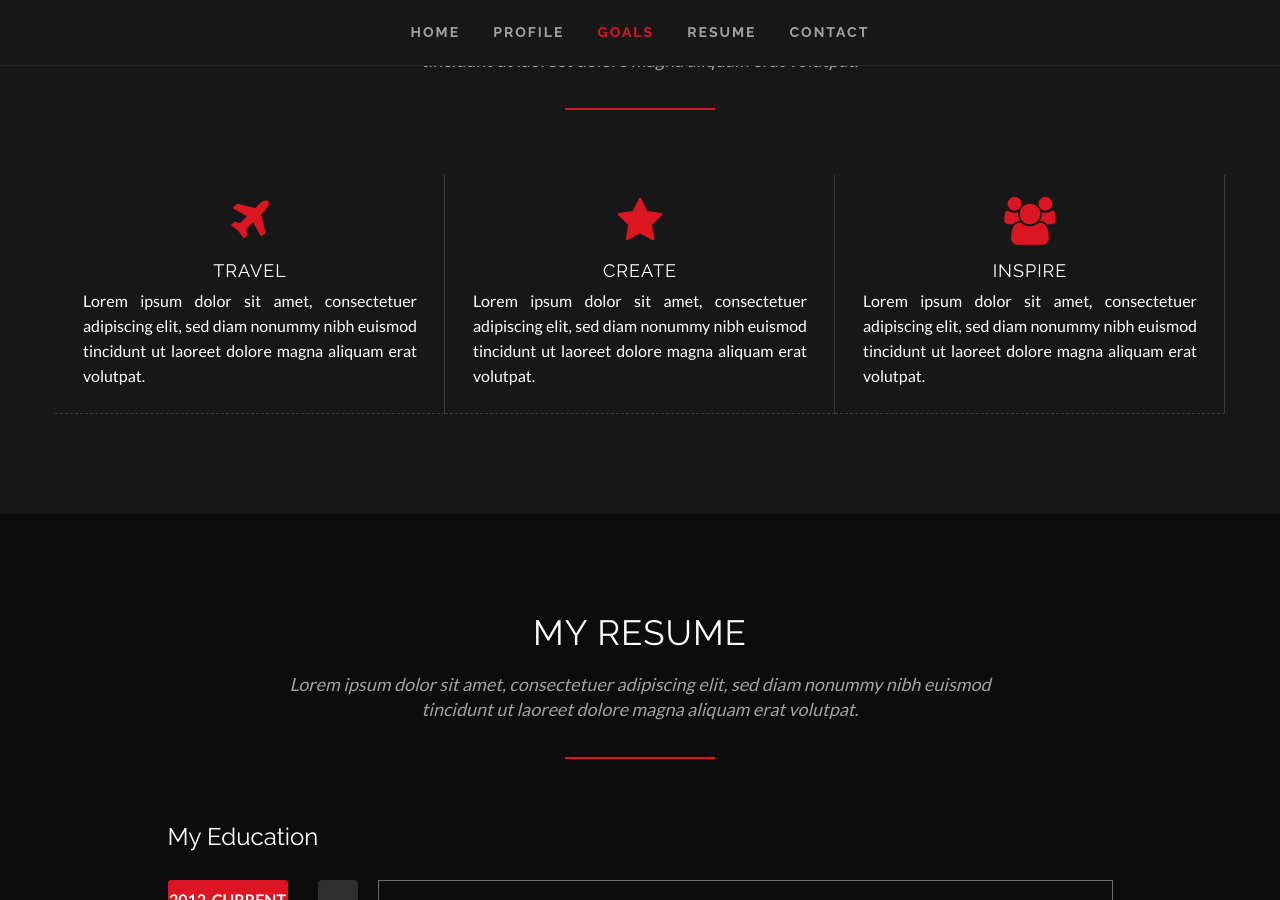
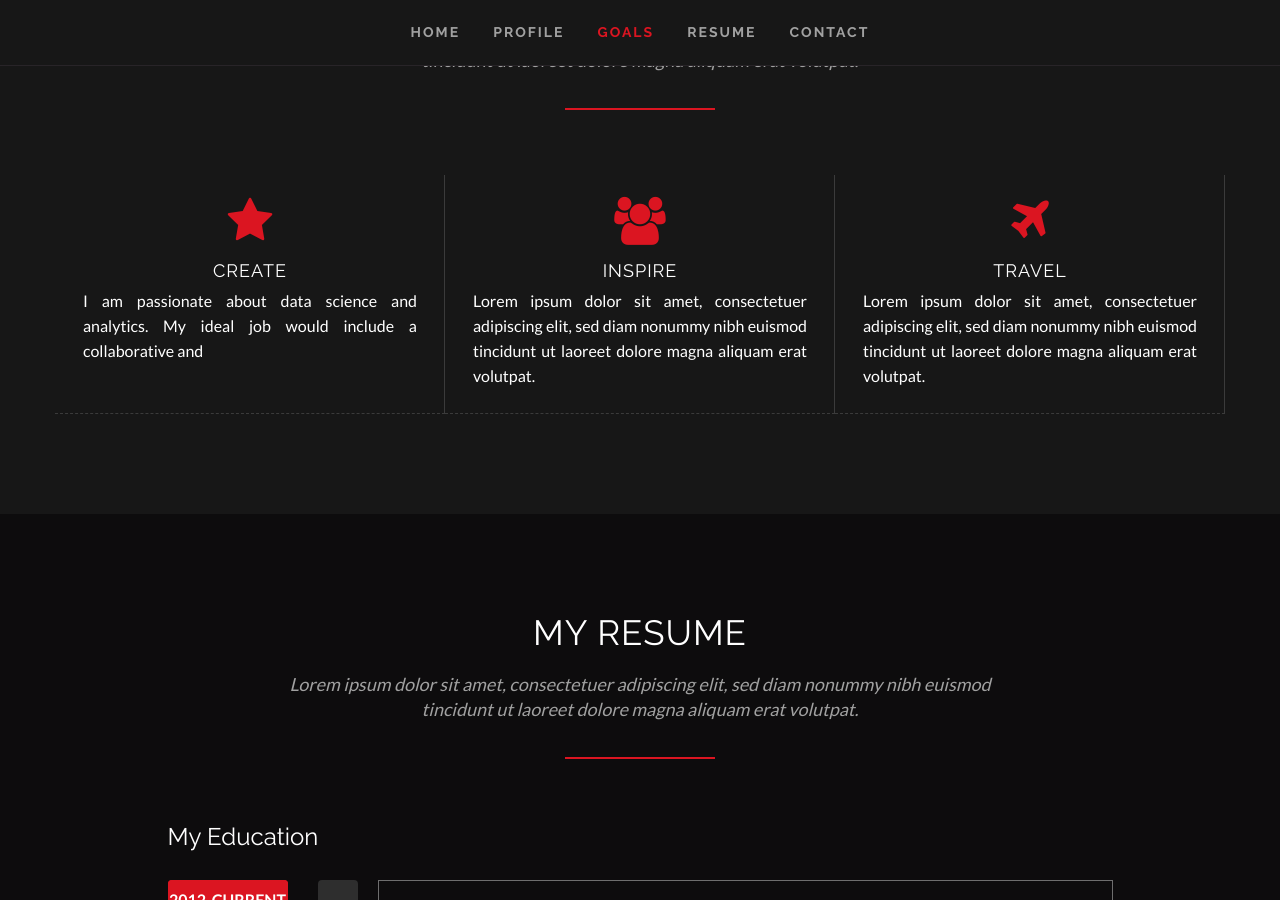
Before and after one commit to clearcareer/AndrewHopp, a Jekyll site: the page built from index.html, in a window 1280 px wide and 900 px high, scrolled down 1782 px. Built offline with Jekyll 4.4.1, drawn with Linux system fonts in a browser that asks for light colours; some web fonts are replaced.

Commit message:
Updated '/index.html' via CloudCannon

```diff
--- a/index.html
+++ b/index.html
@@ -12,14 +12,14 @@
   - title: "I'm a Developer."
   - title: "I'm a Data Scientist."
 goals:
+  - name: Create
+    icon: star
+    description: I am passionate about data science and analytics. My ideal job would include a collaborative and
+  - name: Inspire
+    icon: group
+    description: 'Lorem ipsum dolor sit amet, consectetuer adipiscing elit, sed diam nonummy nibh euismod tincidunt ut laoreet dolore magna aliquam erat volutpat.'
   - name: Travel
     icon: plane
-    description: 'Lorem ipsum dolor sit amet, consectetuer adipiscing elit, sed diam nonummy nibh euismod tincidunt ut laoreet dolore magna aliquam erat volutpat.'
-  - name: Create
-    icon: star
-    description: 'Lorem ipsum dolor sit amet, consectetuer adipiscing elit, sed diam nonummy nibh euismod tincidunt ut laoreet dolore magna aliquam erat volutpat.'
-  - name: Inspire
-    icon: group
     description: 'Lorem ipsum dolor sit amet, consectetuer adipiscing elit, sed diam nonummy nibh euismod tincidunt ut laoreet dolore magna aliquam erat volutpat.'
 education:
   - number: 1
```
